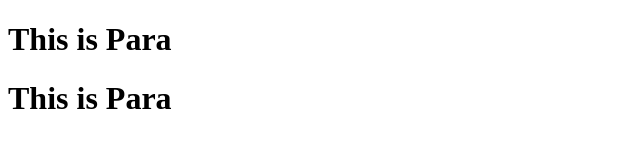
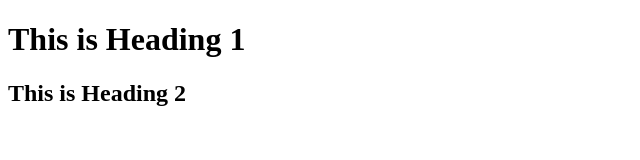
Before and after one commit to zainabmalik567/Learn_html, a plain HTML site: page Headings/index.html in a window 1280 px wide. Shown: the whole page, without its empty margins (0-640 px from the left). Drawn offline with Linux system fonts and the light colour scheme.

Commit message:
Content change

```diff
--- a/Headings/index.html
+++ b/Headings/index.html
@@ -4,7 +4,7 @@
         <title>Paras</title>
     </head>
     <body>
-        <h1> This is Para</h1>
-        <h1> This is Para</h1>
+        <h1> This is Heading 1</h1>
+        <h2> This is Heading 2</h2>
     </body>
 </html>
```
